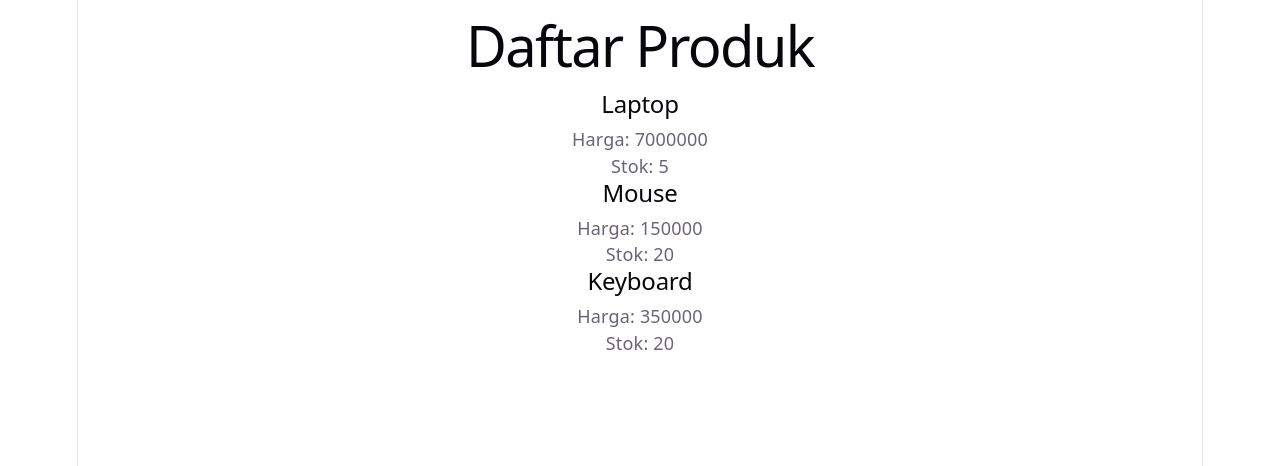
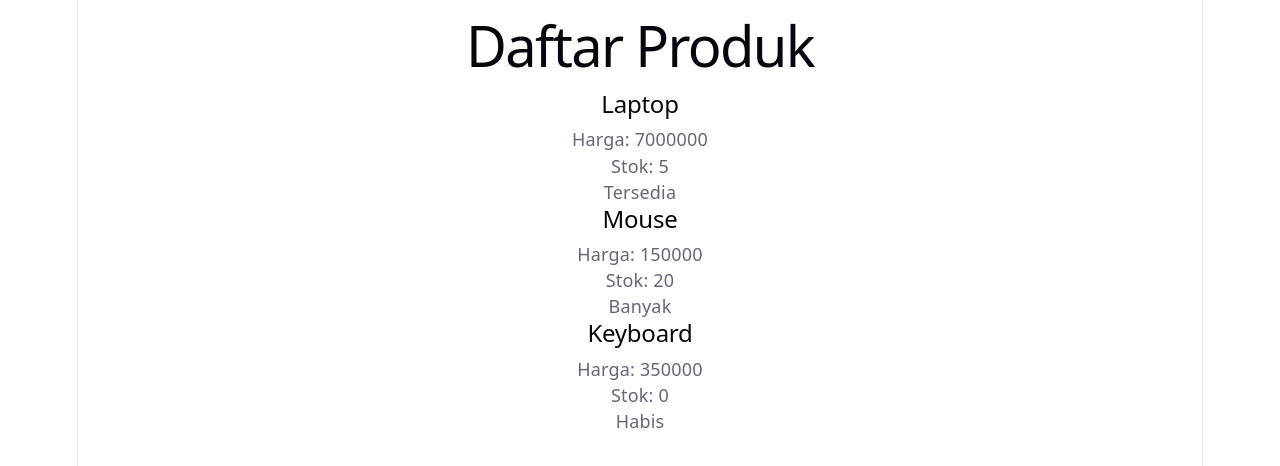
Before and after one commit to david-vynn/belajar-react, a React (Vite) app: page / in a window 1280 px wide. Shown: the top 466 px of the page. Built offline with nearby package versions, Linux system fonts and the light colour scheme.

Commit message:
nestes ternary

```diff
--- a/src/App.jsx
+++ b/src/App.jsx
@@ -1,29 +1,15 @@
-import Produk  from "./Produk";
+import Produk from "./Produk";
 
 function App() {
   return (
     <>
       <h1>Daftar Produk</h1>
 
-      <Produk
-        nama = "Laptop"
-        harga = {7000000}
-        stok = {5}
-      />
-
-      <Produk
-        nama = "Mouse"
-        harga = {150000}
-        stok = {20}
-      />
-
-      <Produk
-        nama = "Keyboard"
-        harga = {350000}
-        stok = {20}
-      />
+      <Produk nama="Laptop" harga={7000000} stok={5} />
+      <Produk nama="Mouse" harga={150000} stok={20} />
+      <Produk nama="Keyboard" harga={350000} stok={0}/>
     </>
-  )
+  );
 }
 
 export default App;
--- a/src/Produk.jsx
+++ b/src/Produk.jsx
@@ -1,9 +1,16 @@
-function Produk({ nama, harga, stok}) {
+function Produk({ nama, harga, stok }) {
     return (
         <>
             <h2>{nama}</h2>
             <p>Harga: {harga}</p>
             <p>Stok: {stok}</p>
+
+            {stok > 5
+            ? (<p>Banyak</p>)
+            : stok > 0
+                ? (<p>Tersedia</p>)
+                : (<p>Habis</p>)
+            }
         </>
     )
 };
```
